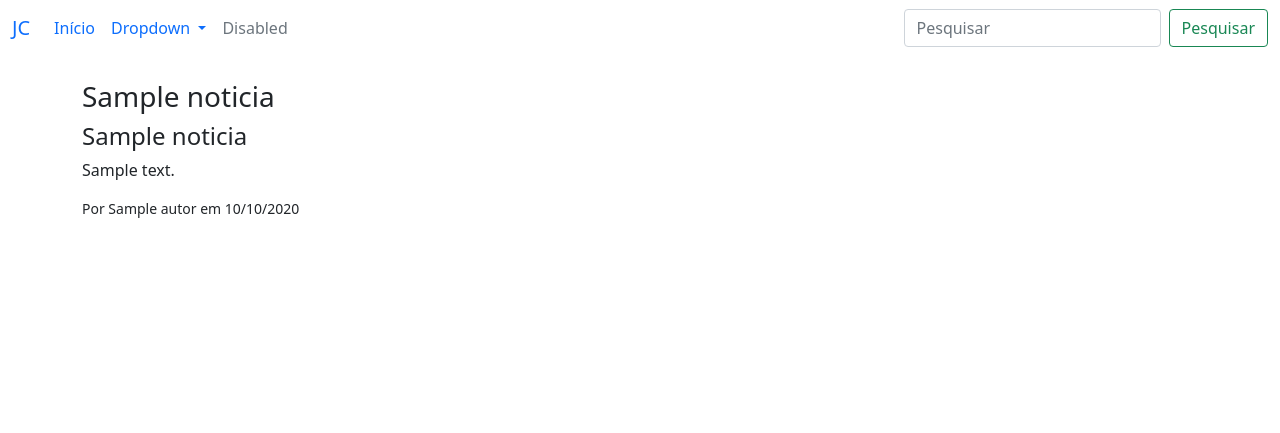
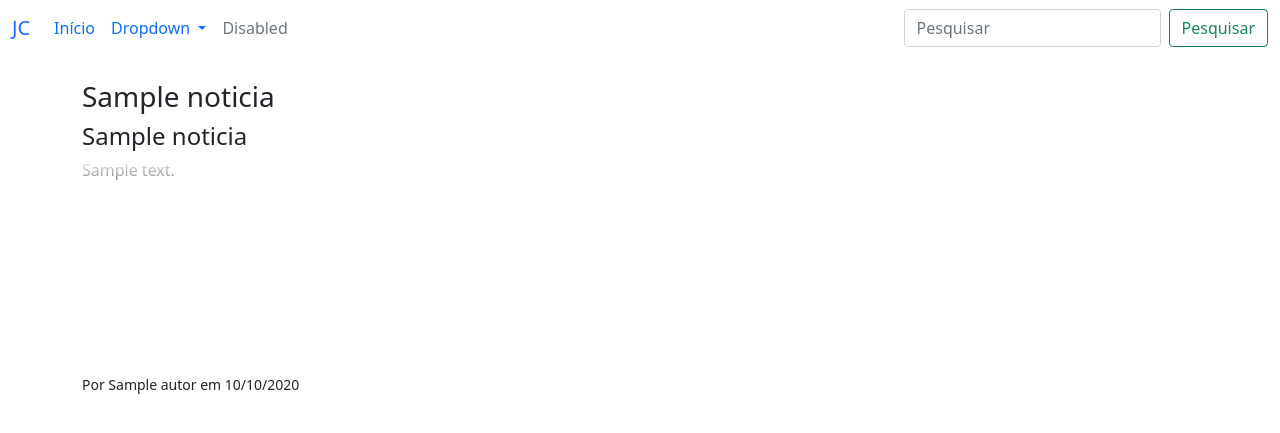
Before and after one commit to AnzinFelipe/Lumen, a Django app: template portal/templates/portal/noticia_detalhe.html in a window 1280 px wide. Shown: the top 433 px of the page. Run offline with Django 5.2, Linux system fonts and the light colour scheme; the template is opened without the code that fills it: most values are stand-ins (such as "Sample title", 1, 10 or a date in 2020).

Commit message:
CSS funcionando nas paginas de notícias

```diff
--- a/portal/static/portal/css/style.css
+++ b/portal/static/portal/css/style.css
@@ -4,10 +4,10 @@
   box-sizing: border-box;
 }
 
+
 .opacidade {
   width: 400px;
   height: 200px;
-  overflow-x: auto;
 
   /* edge e ios*/ -webkit-mask-image: linear-gradient(
     to bottom,
@@ -24,3 +24,25 @@
     black 80%,
     transparent 100% );
 }
+
+.opacidade_interno {
+  width: 400px;
+  height: 200px;
+  overflow-y: scroll;
+  overscroll-behavior: none;
+
+  /* edge e ios*/ -webkit-mask-image: linear-gradient(
+    to bottom,
+    transparent 0%,
+    black 20%,
+    black 80%,
+    transparent 100%
+  );
+
+  /*chrome e firefox*/ mask-image: linear-gradient(
+    to bottom,
+    transparent 0%,
+    black 20%,
+    black 80%,
+    transparent 100% );
+}
--- a/portal/templates/portal/economia.html
+++ b/portal/templates/portal/economia.html
@@ -7,7 +7,7 @@
                 <div>
                     <a href="/noticia_detalhe/{{ noticia.id }}"><h3>{{ noticia.titulo }}</h3></a>
                     <h4>{{ noticia.subtitulo }}</h4>
-                    <p>{{ noticia.texto }}</p>
+                    <p class= "opacidade">{{ noticia.texto }}</p>
                     <small>
                         Por {{ noticia.autor }} em {{ noticia.data|date:"d/m/Y" }}
                     </small>
--- a/portal/templates/portal/esportes.html
+++ b/portal/templates/portal/esportes.html
@@ -7,7 +7,7 @@
                 <div>
                     <a href="/noticia_detalhe/{{ noticia.id }}"><h3>{{ noticia.titulo }}</h3></a>
                     <h4>{{ noticia.subtitulo }}</h4>
-                    <p>{{ noticia.texto }}</p>
+                    <p class="opacidade">{{ noticia.texto }}</p>
                     <small>
                         Por {{ noticia.autor }} em {{ noticia.data|date:"d/m/Y" }}
                     </small>
--- a/portal/templates/portal/noticia_detalhe.html
+++ b/portal/templates/portal/noticia_detalhe.html
@@ -4,7 +4,7 @@
     <div class = "noticia">
         <h3>{{ noticia.titulo }}</h3>
         <h4>{{ noticia.subtitulo }}</h4>
-        <p>{{ noticia.texto }}</p>
+        <p class="opacidade_interno">{{ noticia.texto }}</p>
         <small>
             Por {{ noticia.autor }} em {{ noticia.data|date:"d/m/Y" }}
         </small>
--- a/portal/templates/portal/politica.html
+++ b/portal/templates/portal/politica.html
@@ -7,7 +7,7 @@
                 <div>
                     <a href="/noticia_detalhe/{{ noticia.id }}"><h3>{{ noticia.titulo }}</h3></a>
                     <h4>{{ noticia.subtitulo }}</h4>
-                    <p>{{ noticia.texto }}</p>
+                    <p class="opacidade">{{ noticia.texto }}</p>
                     <small>
                         Por {{ noticia.autor }} em {{ noticia.data|date:"d/m/Y" }}
                     </small>
```
